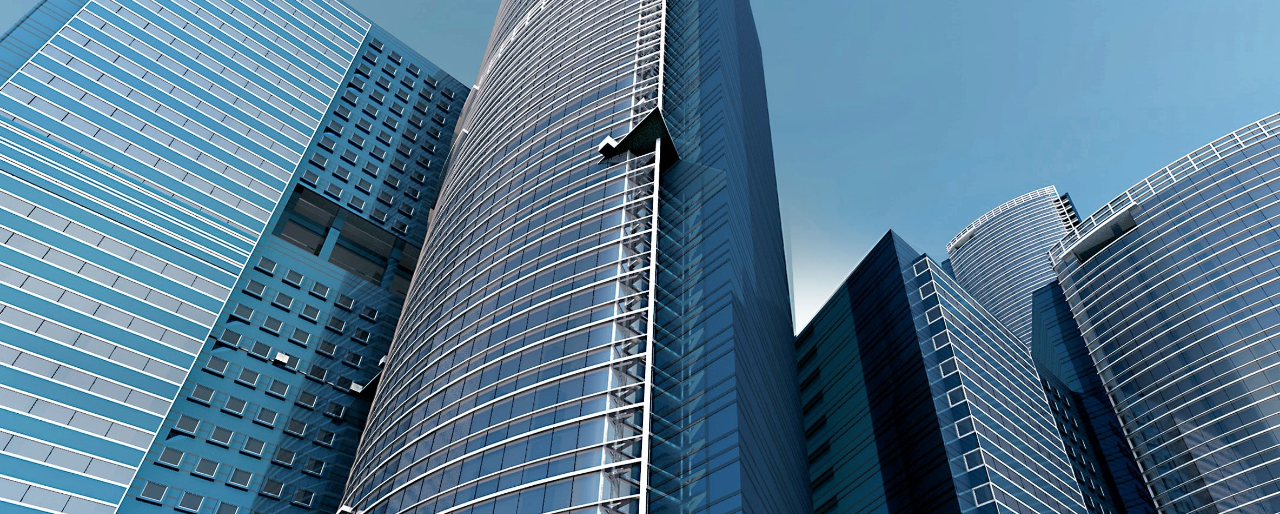
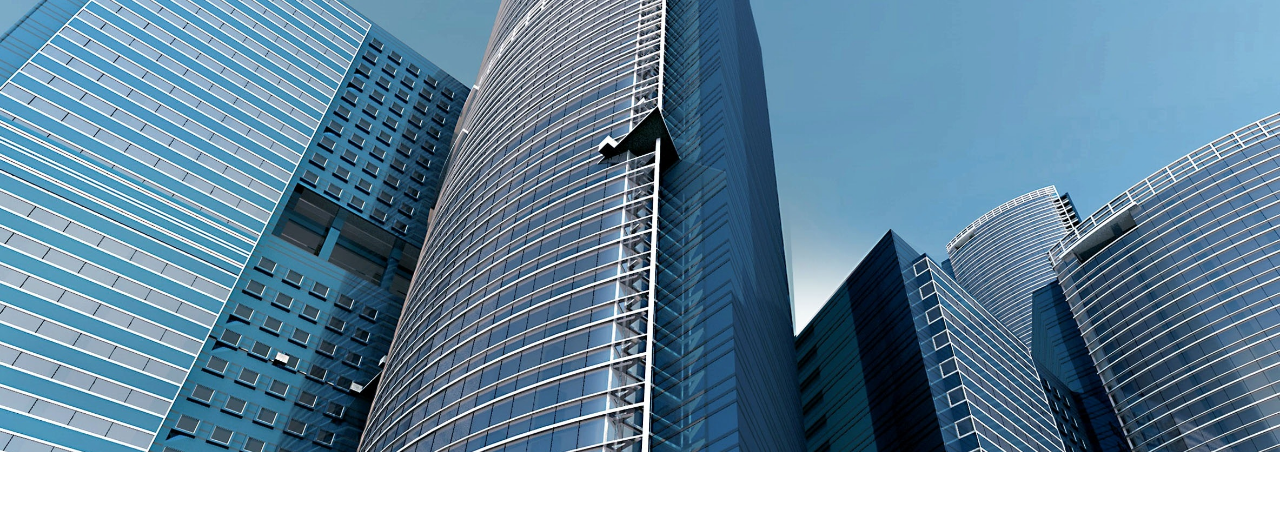
Before and after one commit to Idrisino/FE21-HTML-CSS-Idris-Ateyaf, a plain HTML site: page html-task2/index.html in a window 1280 px wide. Shown: the part 346-860 px from the top of the page. After the commit the page ends 800 px from the top, so only its background shows below. Drawn offline with Linux system fonts and the light colour scheme.

Commit message:
fixed height home

```diff
--- a/html-task2/style.css
+++ b/html-task2/style.css
@@ -18,7 +18,7 @@ ul {
 }
 
 ul li {
-    padding: 1rem;
+    padding: 1em;
 }
 
 ul li a {
@@ -47,7 +47,7 @@ h1 {
     background-image: url('corporate.jpg');
     background-size: cover;
     width: 100%;
-    height: 100%;
+    height: calc(100% - calc(30px + 2em));
 }
 
 /* contact-form */
@@ -60,3 +60,7 @@ form {
 textarea .contact-form {
     columns: 5;
 }
+
+div {
+    vertical-align: middle;
+}
```
